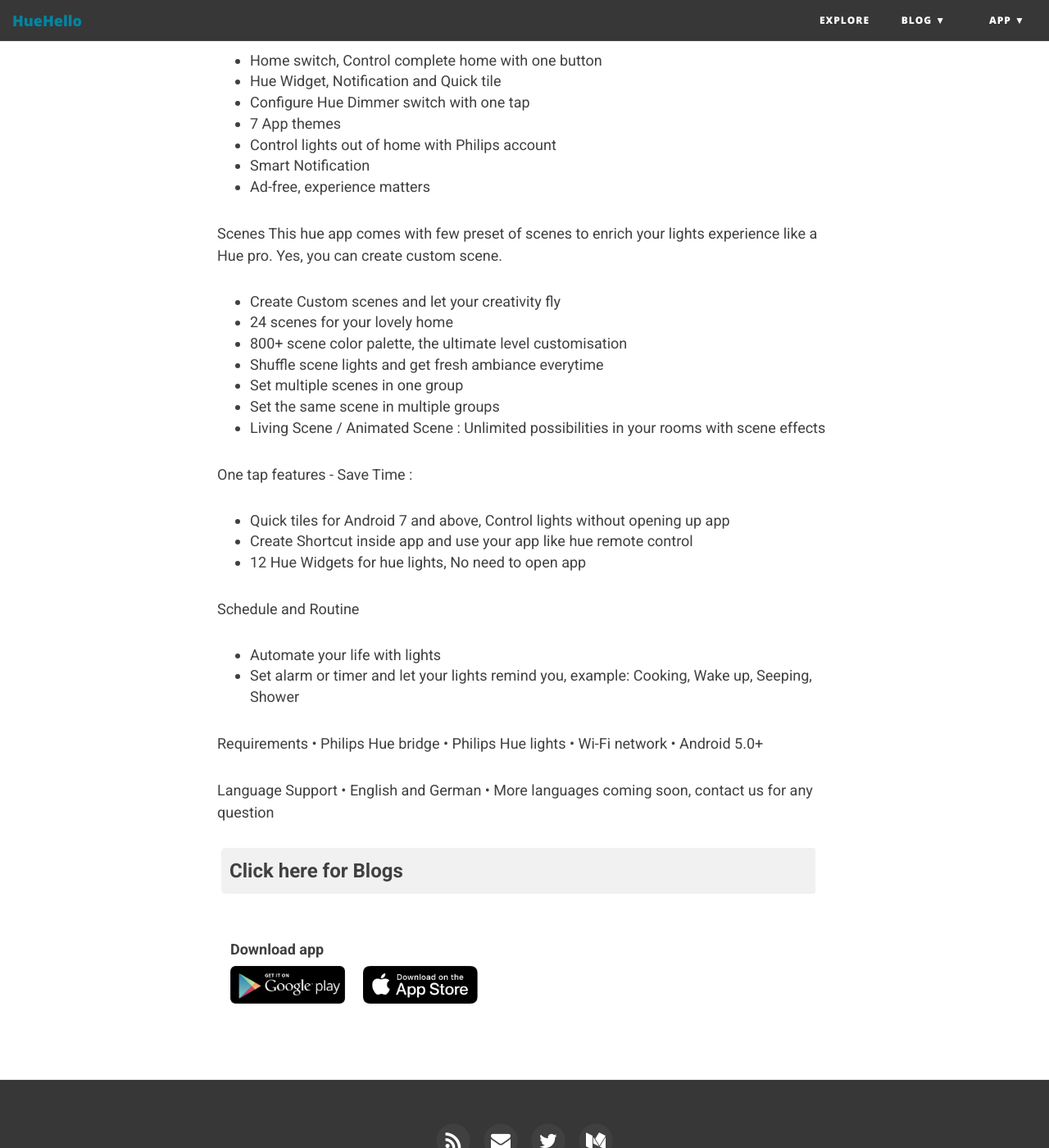
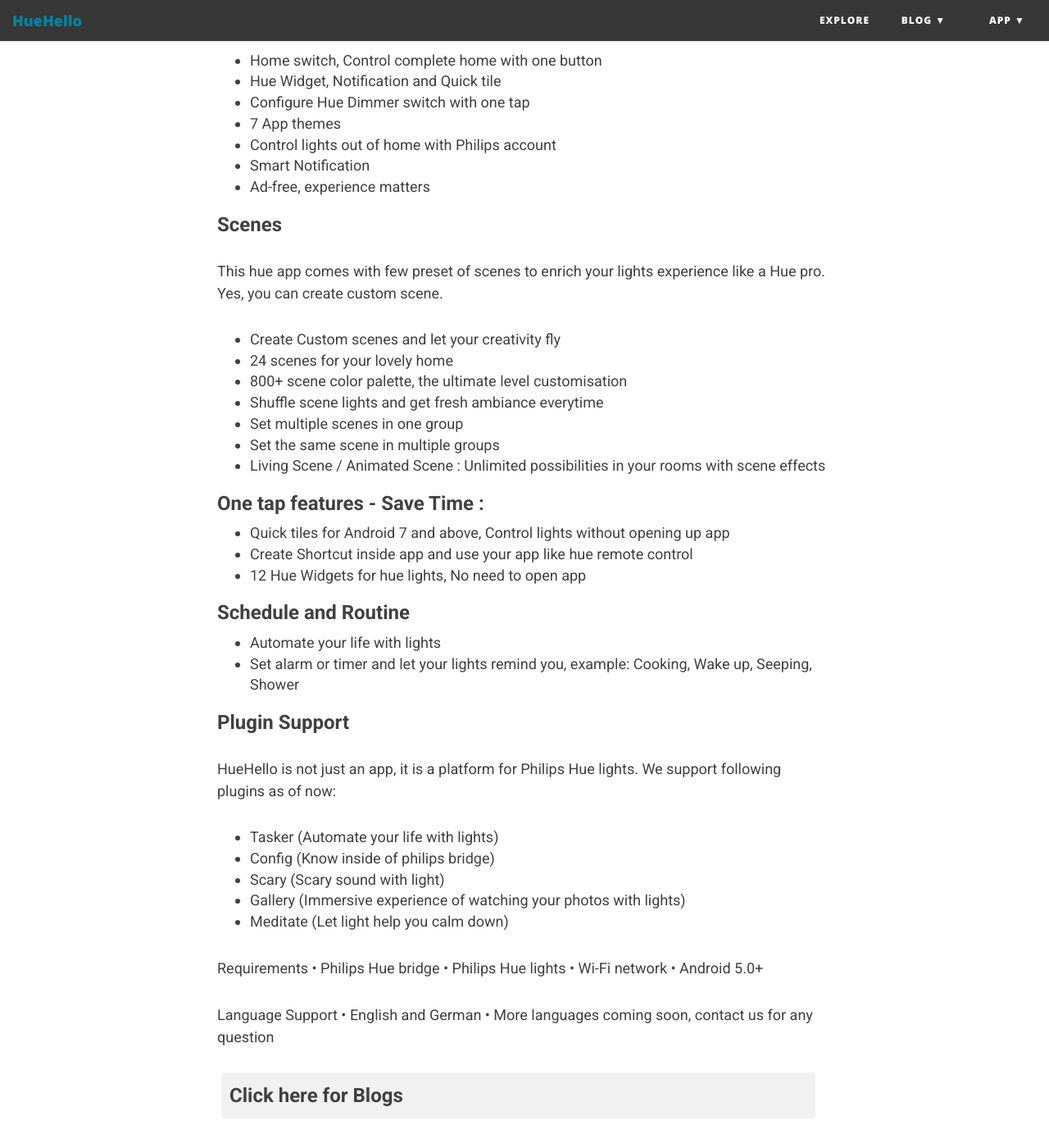
Before and after one commit to huehello/website, a Jekyll site: the page built from apps/huehello/index.md, in a window 1280 px wide and 1400 px high, scrolled down 715 px. Shown: the whole window at 82% size. Built offline with Jekyll 4.4.1, drawn with Linux system fonts in a browser that asks for light colours; nearby versions of some CDN libraries.

Commit message:
added plugin support section in huehello app page

```diff
--- a/apps/huehello/index.md
+++ b/apps/huehello/index.md
@@ -19,7 +19,7 @@
 - Smart Notification
 - Ad-free, experience matters
 
-Scenes
+### Scenes
 This hue app comes with few preset of scenes to enrich your lights experience like a Hue pro. Yes, you can create custom scene.
 - Create Custom scenes and let your creativity fly
 - 24 scenes for your lovely home
@@ -29,14 +29,24 @@
 - Set the same scene in multiple groups
 - Living Scene / Animated Scene : Unlimited possibilities in your rooms with scene effects
 
-One tap features - Save Time :
+### One tap features - Save Time :
 - Quick tiles for Android 7 and above, Control lights without opening up app
 - Create Shortcut inside app and use your app like hue remote control
 - 12 Hue Widgets for hue lights, No need to open app
 
-Schedule and Routine
+### Schedule and Routine
 - Automate your life with lights
 - Set alarm or timer and let your lights remind you, example: Cooking, Wake up, Seeping, Shower
+
+### Plugin Support
+HueHello is not just an app, it is a platform for Philips Hue lights. We support following plugins as of now:
+
+- Tasker (Automate your life with lights)
+- Config (Know inside of philips bridge)
+- Scary (Scary sound with light)
+- Gallery (Immersive experience of watching your photos with lights)
+- Meditate (Let light help you calm down)
+
 
 Requirements
 • Philips Hue bridge
```
